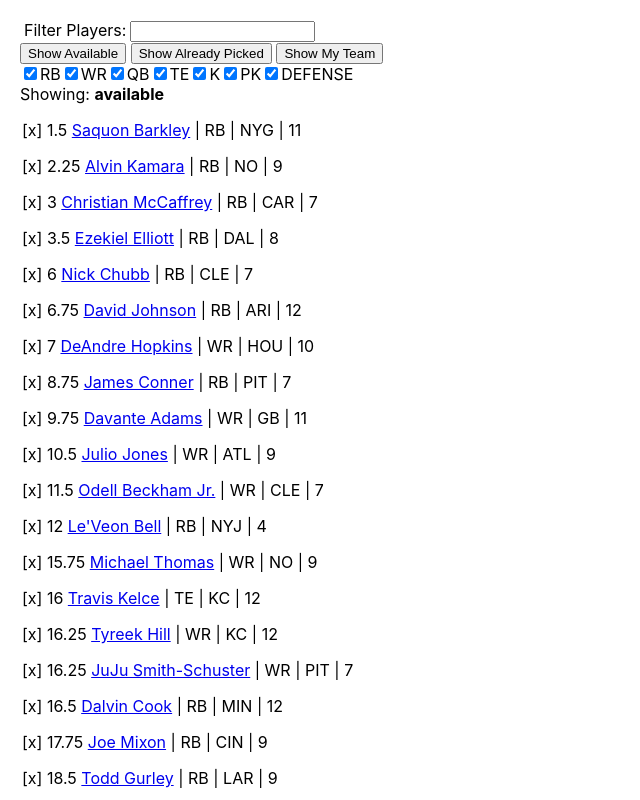
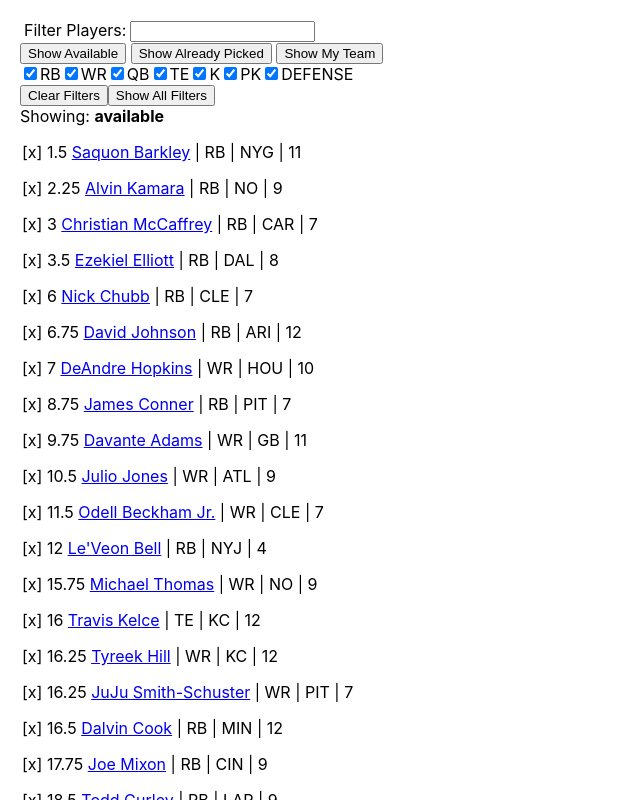
Before and after one commit to dirjk/fantasy-rankings-2019, a React (Create React App) app in the folder react-ff/: page / in a window 1280 px wide. Shown: the top 800 px of the page, without its empty margins (0-640 px from the left). Built offline with nearby package versions, Linux system fonts and the light colour scheme.

Commit message:
added controls to toggle all or none of the filter boxes

```diff
--- a/react-ff/src/App.jsx
+++ b/react-ff/src/App.jsx
@@ -5,6 +5,7 @@
 import { Player } from './player'
 import { FilterBar } from './filter-bar'
 import { FilterBox } from './filter-box'
+import { FilterControls } from './filter-controls'
 import { TabControls } from './tab-controls'
 
 class App extends Component {
@@ -26,6 +27,7 @@
     this.onCheckChange = this.onCheckChange.bind(this)
     this.onSearchChange = this.onSearchChange.bind(this)
     this.changeTab = this.changeTab.bind(this)
+    this.setAllFilterBoxes = this.setAllFilterBoxes.bind(this)
   }
   componentDidMount () {
     let temp_data = getData()
@@ -56,6 +58,17 @@
     tempPlayers[i].myteam = !tempPlayers[i].myteam
     this.setState({
       players: tempPlayers
+    })
+  }
+  setAllFilterBoxes (trueFalse) {
+    this.setState({
+      RB: trueFalse,
+      WR: trueFalse,
+      QB: trueFalse,
+      TE: trueFalse,
+      K: trueFalse,
+      PK: trueFalse,
+      DST: trueFalse
     })
   }
   onCheckChange (filterType) {
@@ -96,6 +109,7 @@
         <FilterBox filter='K' checked={K} onToggle={() => {this.onCheckChange('K')}}/>
         <FilterBox filter='PK' checked={PK} onToggle={() => {this.onCheckChange('PK')}}/>
         <FilterBox filter='DEFENSE' checked={DST} onToggle={() => {this.onCheckChange('DST')}}/>
+        <FilterControls setAllFilterBoxes={this.setAllFilterBoxes}></FilterControls>
         <div>
           <span>Showing: <strong>{activeTab}</strong></span>
         </div>
--- /dev/null
+++ b/react-ff/src/filter-controls/FilterControls.jsx
@@ -0,0 +1,13 @@
+import React, { Component } from 'react'
+
+export default class FilterControls extends Component {
+    render () {
+        const { setAllFilterBoxes } = this.props
+        return (
+            <div>
+                <button onClick={() => {setAllFilterBoxes(false)}}>Clear Filters</button>
+                <button onClick={() => {setAllFilterBoxes(true)}}>Show All Filters</button>
+            </div>
+        )
+    }
+}
--- /dev/null
+++ b/react-ff/src/filter-controls/index.js
@@ -0,0 +1 @@
+export { default as FilterControls } from './FilterControls.jsx'
```
